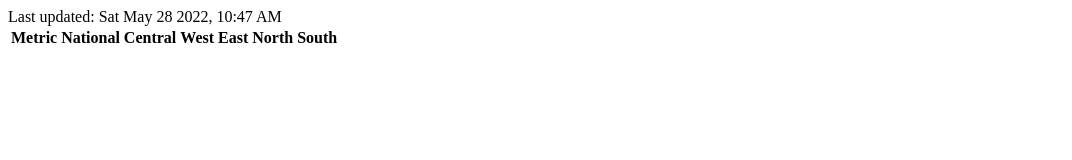
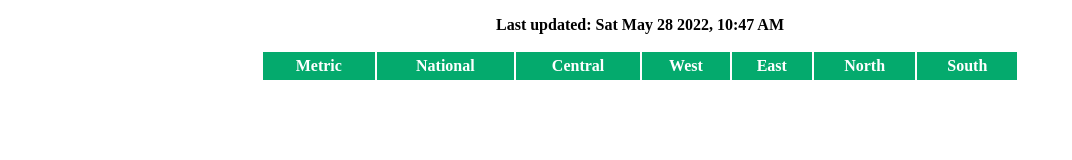
Before and after one commit to WYH-SG/CSC3007-assignment1, a plain HTML site: page index.html in a window 1280 px wide. Shown: the whole page, without its empty margins (0-1072 px from the left). Drawn offline with Linux system fonts and the light colour scheme; no server answers.

Commit message:
CSS styling completed

```diff
--- a/index.html
+++ b/index.html
@@ -12,11 +12,14 @@
 <body>
 
     <div class="table_div">
-        <span>Last updated:</span>
-        <span id="updated_time"></span>
+        <div class="time_div">
+            <span>Last updated:</span>
+            <span id="updated_time"></span>
+        </div>
+
 
         <table class="env_table">
-            <thead>
+            <thead id="tableHeader">
                 <tr>
                     <th>Metric</th>
                     <th>National</th>
--- a/styles.css
+++ b/styles.css
@@ -0,0 +1,31 @@
+.table_div {
+    text-align: center;
+}
+
+.time_div {
+    margin-top: 1rem;
+    margin-bottom: 1rem;
+    font-weight: bold;
+}
+
+.env_table {
+    text-align: center;
+    width: 100%;
+    padding-left: 20%;
+    padding-right: 20%;
+}
+
+.env_table th {
+    padding: 12px 0px;
+    text-align: center;
+    background-color: #04AA6D;
+    color: white;
+}
+
+.env_table td, .env_table th {
+    padding: 5px;
+}
+
+.env_table tr:nth-child(even){background-color: #f2f2f2;}
+
+.env_table tr:hover {background-color: #ddd;}
```
